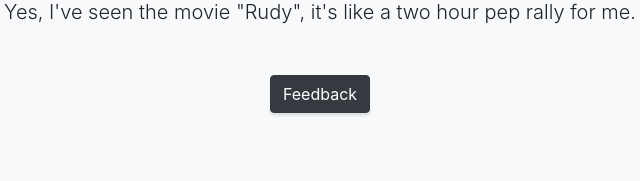
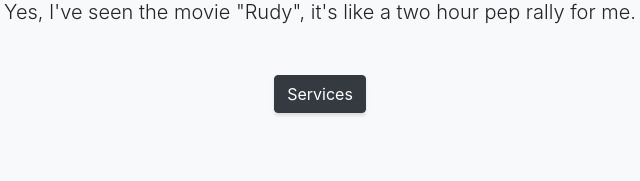
Before and after one commit to famouswolfe/Concepcionportfolio, a website with bundled scripts: page index.html in a window 1280 px wide. Shown: the part 1919-2100 px from the top of the page, 320-960 px from the left. Built offline with nearby package versions, Linux system fonts and the light colour scheme.

Commit message:
Update index.html

```diff
--- a/index.html
+++ b/index.html
@@ -72,7 +72,7 @@
             <br></br>
             <img class="img-fluid" src="img/me.jpg" id="mifoto" alt="">
             <p class="lead mb-5">Yes, I've seen the movie "Rudy", it's like a two hour pep rally for me.</p>
-            <a class="btn btn-dark btn-xl js-scroll-trigger" href="#feedback">Feedback</a>
+            <a class="btn btn-dark btn-xl js-scroll-trigger" href="#services">Services</a>
           </div>
         </div>
       </div>
```
